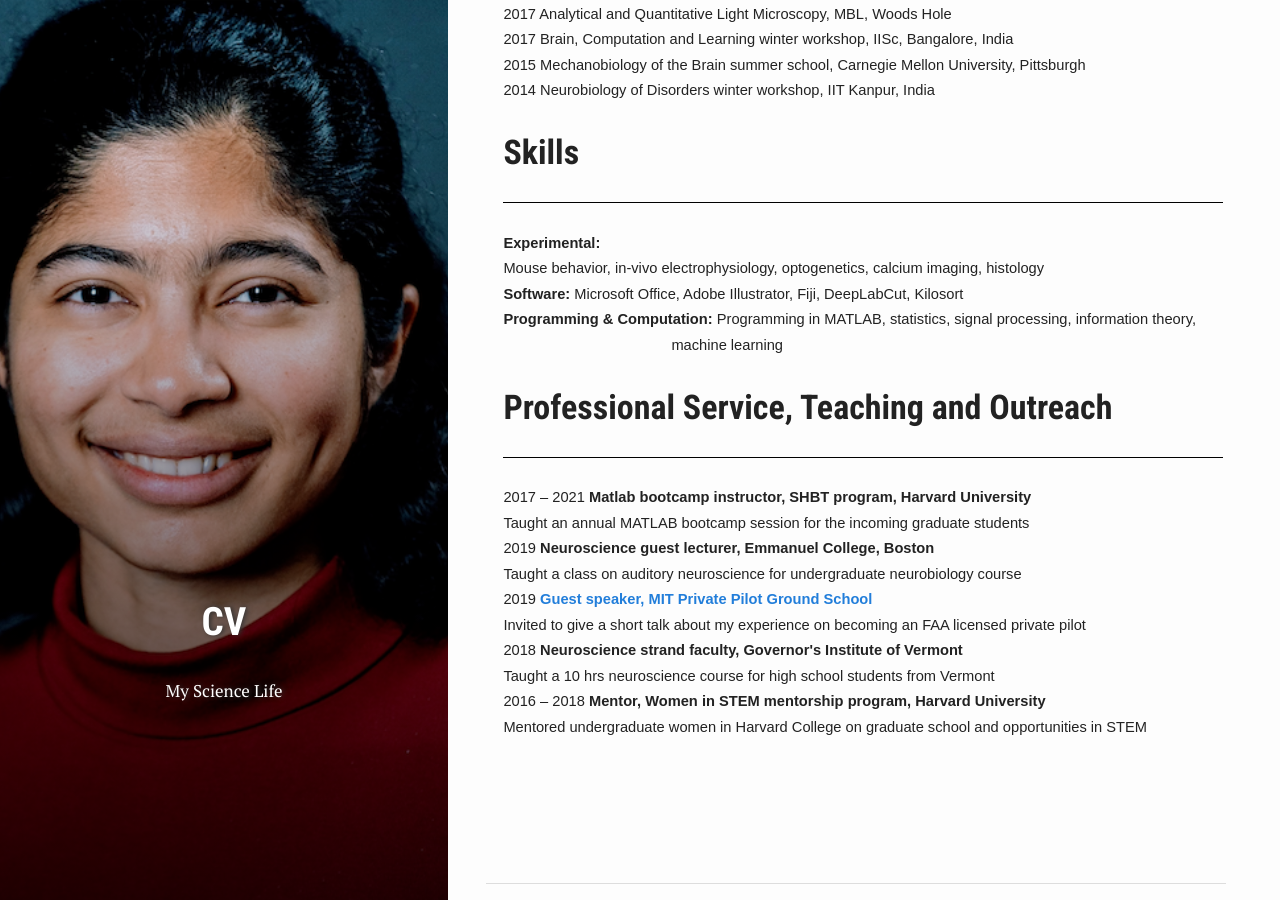
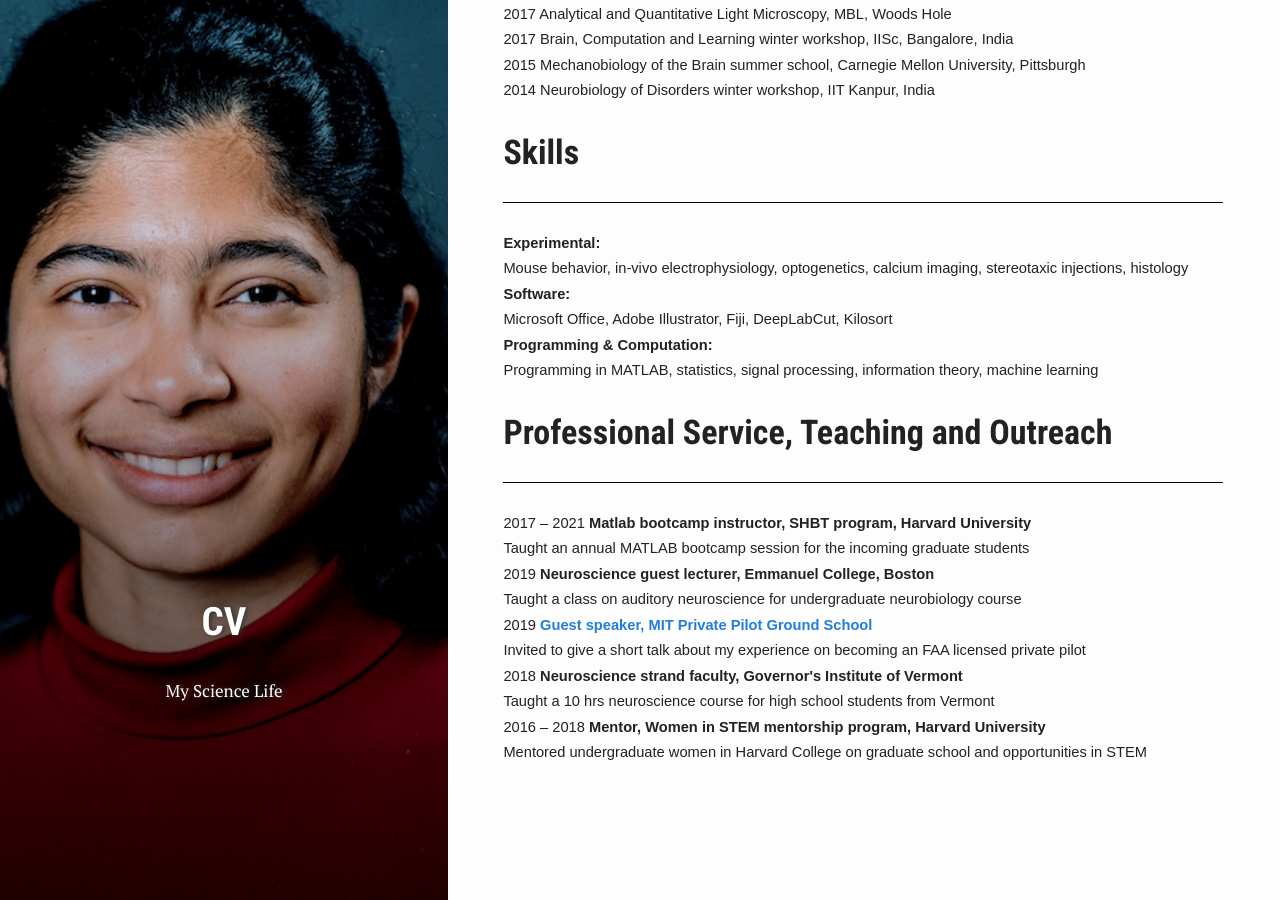
Before and after one commit to Meenakshi-Asokan/Meenakshi-Asokan.github.io, a Jekyll site: the page built from pages/2_cv.html, in a window 1280 px wide and 900 px high, scrolled down 1993 px. Built offline with Jekyll 4.4.1, drawn with Linux system fonts in a browser that asks for light colours; nearby versions of some CDN libraries; some web fonts are replaced; library files that are not in the unit come from our copies.

Commit message:
Update 2_cv.html

```diff
--- a/pages/2_cv.html
+++ b/pages/2_cv.html
@@ -361,16 +361,24 @@
 <p class=MsoNormal style='margin-top:0in;margin-right:-.5in;margin-bottom:0in;
 margin-left:1.75in;margin-bottom:.0001pt;text-indent:-1.75in'><span
 style='font-size:11.0pt;font-family:"Century Gothic",sans-serif'>
-Mouse behavior, in-vivo electrophysiology, optogenetics, calcium imaging, histology </span></p>
+Mouse behavior, in-vivo electrophysiology, optogenetics, calcium imaging, stereotaxic injections, histology </span></p>
 
 <p class=MsoNormal style='margin-top:0in;margin-right:-.5in;margin-bottom:0in;
 margin-left:1.75in;margin-bottom:.0001pt;text-indent:-1.75in'><span
-style='font-size:11.0pt;font-family:"Century Gothic",sans-serif'><b>Software:</b>
+style='font-size:11.0pt;font-family:"Century Gothic",sans-serif'><b>Software:</b></span></p>
+
+<p class=MsoNormal style='margin-top:0in;margin-right:-.5in;margin-bottom:0in;
+margin-left:1.75in;margin-bottom:.0001pt;text-indent:-1.75in'><span
+style='font-size:11.0pt;font-family:"Century Gothic",sans-serif'>
 Microsoft Office, Adobe Illustrator, Fiji, DeepLabCut, Kilosort</span></p>
 
 <p class=MsoNormal style='margin-top:0in;margin-right:-.5in;margin-bottom:0in;
 margin-left:1.75in;margin-bottom:.0001pt;text-indent:-1.75in'><span
-style='font-size:11.0pt;font-family:"Century Gothic",sans-serif'><b>Programming & Computation:</b>
+style='font-size:11.0pt;font-family:"Century Gothic",sans-serif'><b>Programming & Computation:</b></span></p>
+
+<p class=MsoNormal style='margin-top:0in;margin-right:-.5in;margin-bottom:0in;
+margin-left:1.75in;margin-bottom:.0001pt;text-indent:-1.75in'><span
+style='font-size:11.0pt;font-family:"Century Gothic",sans-serif'>
 Programming in MATLAB, statistics, signal processing, information theory, machine learning</span></p>
 
 <p class=MsoNormal style='margin-top:0in;margin-right:-.5in;margin-bottom:0in;
```
